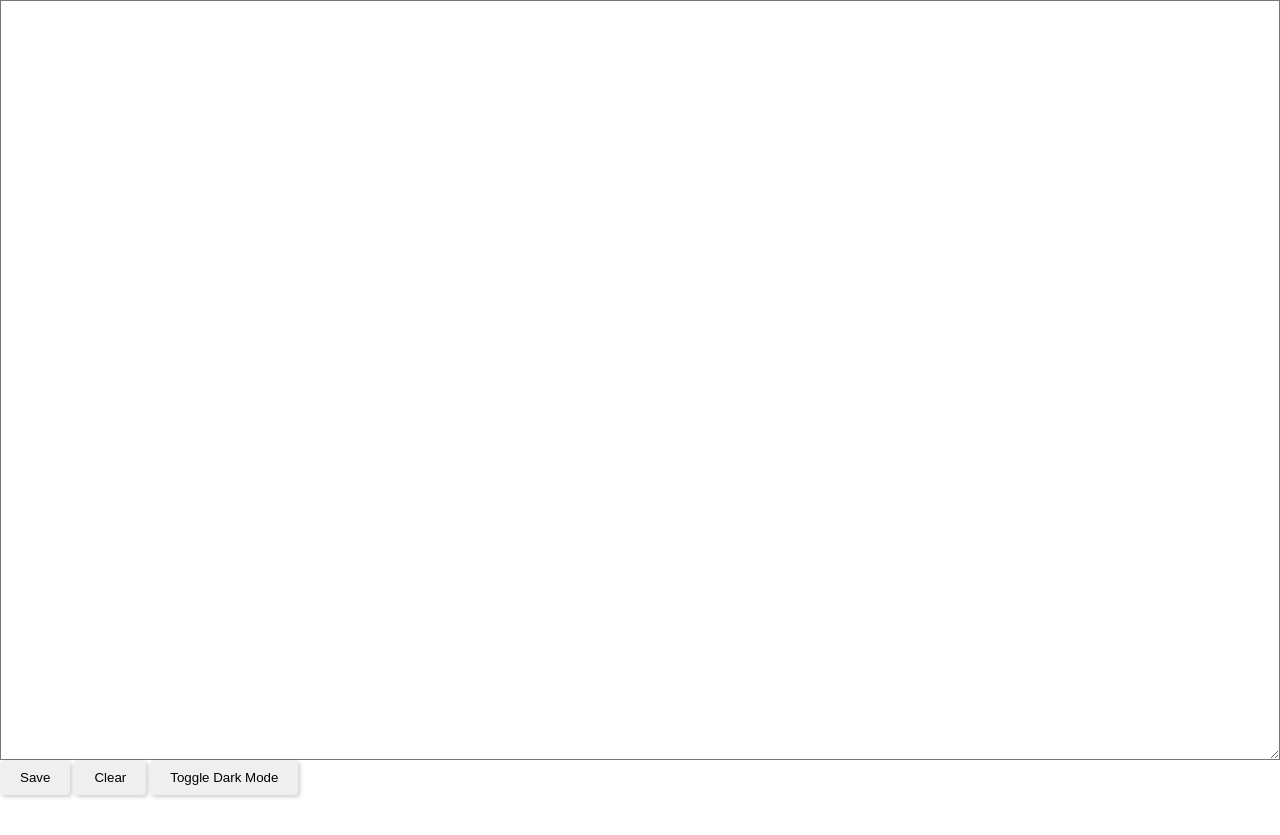
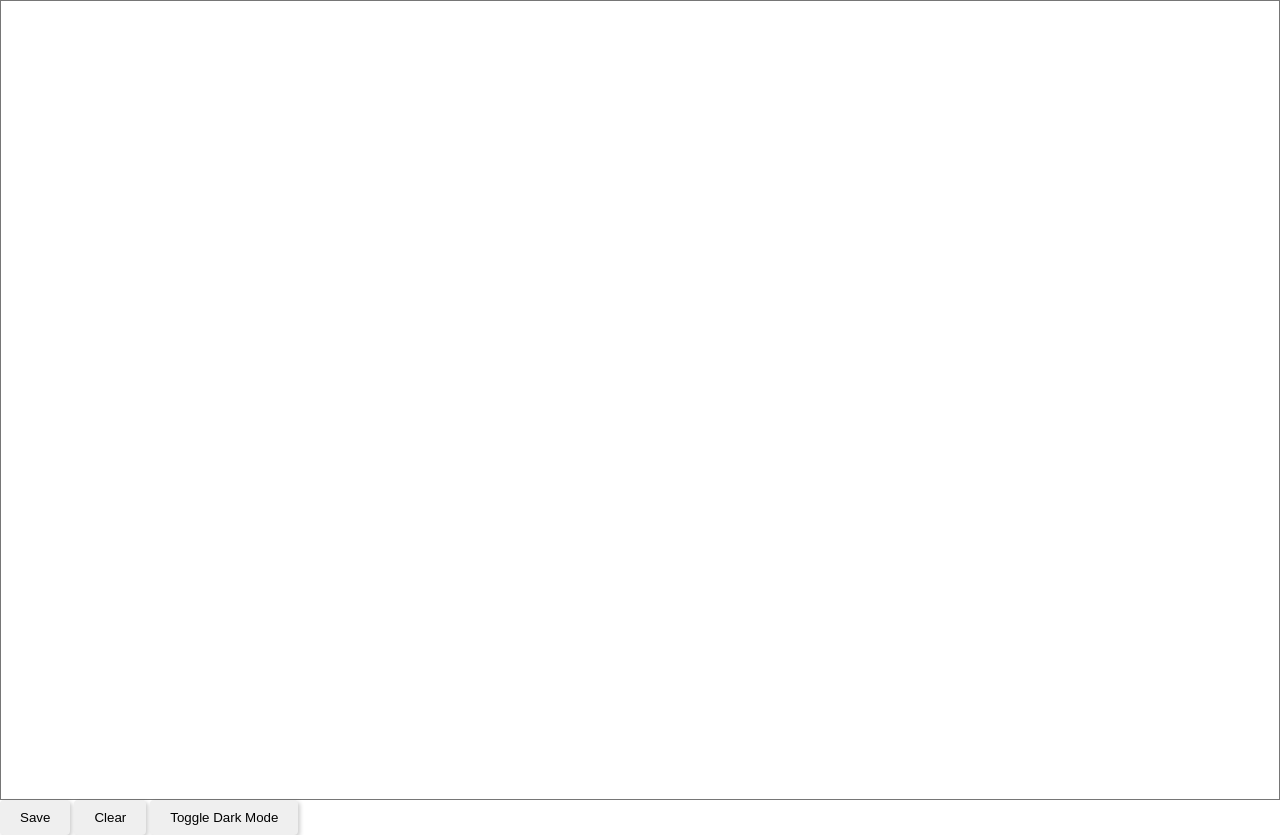
Before and after one commit to BraeGamer/Online-Notepad, a plain HTML site: page index.html in a window 1280 px wide. Before the commit the page ends 800 px from the top, so only its background shows below. Drawn offline with Linux system fonts and the light colour scheme.

Commit message:
Update index.html

```diff
--- a/index.html
+++ b/index.html
@@ -8,12 +8,13 @@
       }
 
       textarea {
-        width: 100%;
-        height: 95%;
-        color: var(--text-color);
-        background-color: var(--bg-color);
-        font-size: 48pt;
-      }
+  width: 100%;
+  height: 100%;
+  color: var(--text-color);
+  background-color: var(--bg-color);
+  font-size: 48pt;
+  resize: none;
+}
 
       button {
         border: none;
```
